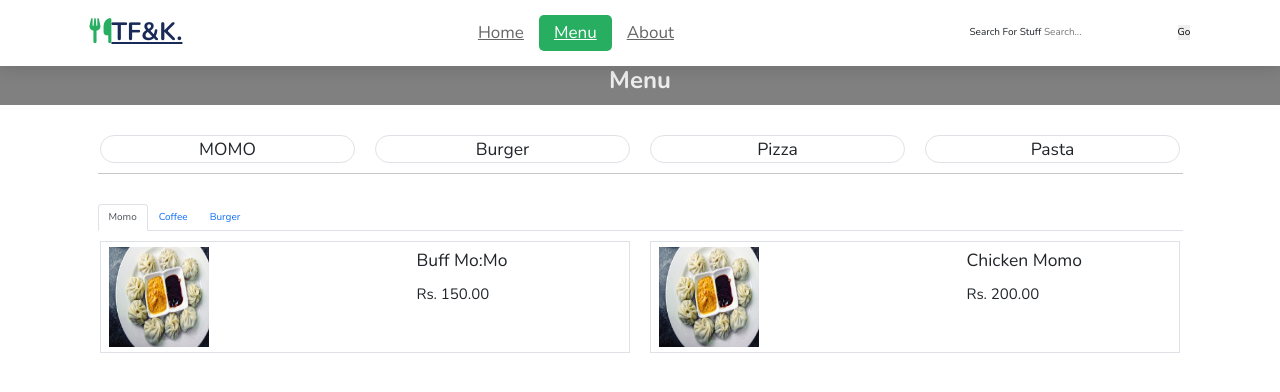
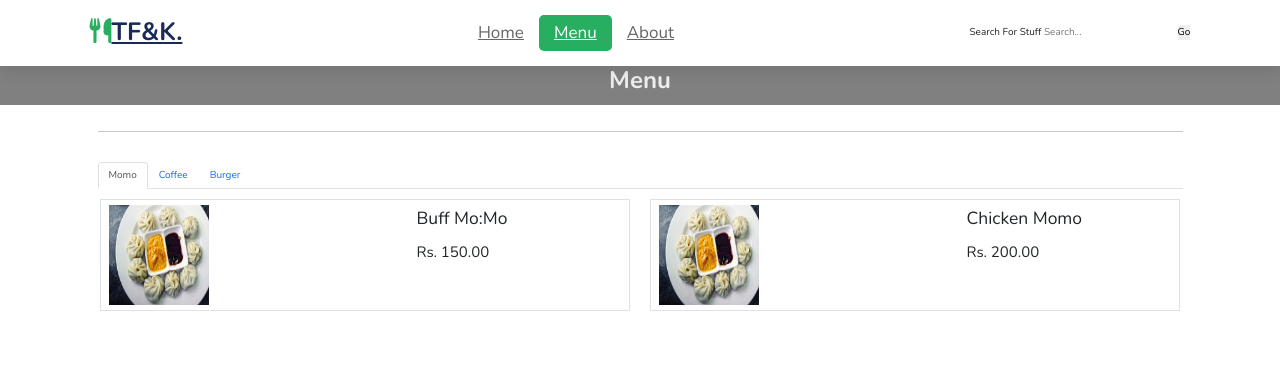
Before and after one commit to rozanDai/RestaurantManagement, a Django app: page /menulist in a window 1280 px wide. Shown: the top 392 px of the page. Run offline with Django 4.2, Linux system fonts and the light colour scheme; data comes from the database, SQL or seed files in the repository; some libraries are stand-ins or nearby versions.

Commit message:
Bootstrapped

```diff
--- a/ForkAndKnife/templates/ForkAndKnife/menulist.html
+++ b/ForkAndKnife/templates/ForkAndKnife/menulist.html
@@ -76,21 +76,6 @@
         <!-- Menu lists  with link-->
         <div class="container">
 
-
-            <div class="row mt-5">
-                {% for sub in objj %}
-                {%if sub.category_id_id == 1%}
-                <div class="col mx-3 border rounded-pill fs-3 text-center bg-body-tertiary ">
-                  <a class="text-decoration-none text-dark " href="#" id="{{sub.name}}">{{sub.name}}</a>
-
-
-
-                </div>
-                {%endif%}
-                {%endfor%}
-
-            </div>
-
             <hr class="mb-5">
         <!-- Momo lists shows -->
             <ul class="nav nav-tabs" id="myTab" role="tablist">
```
